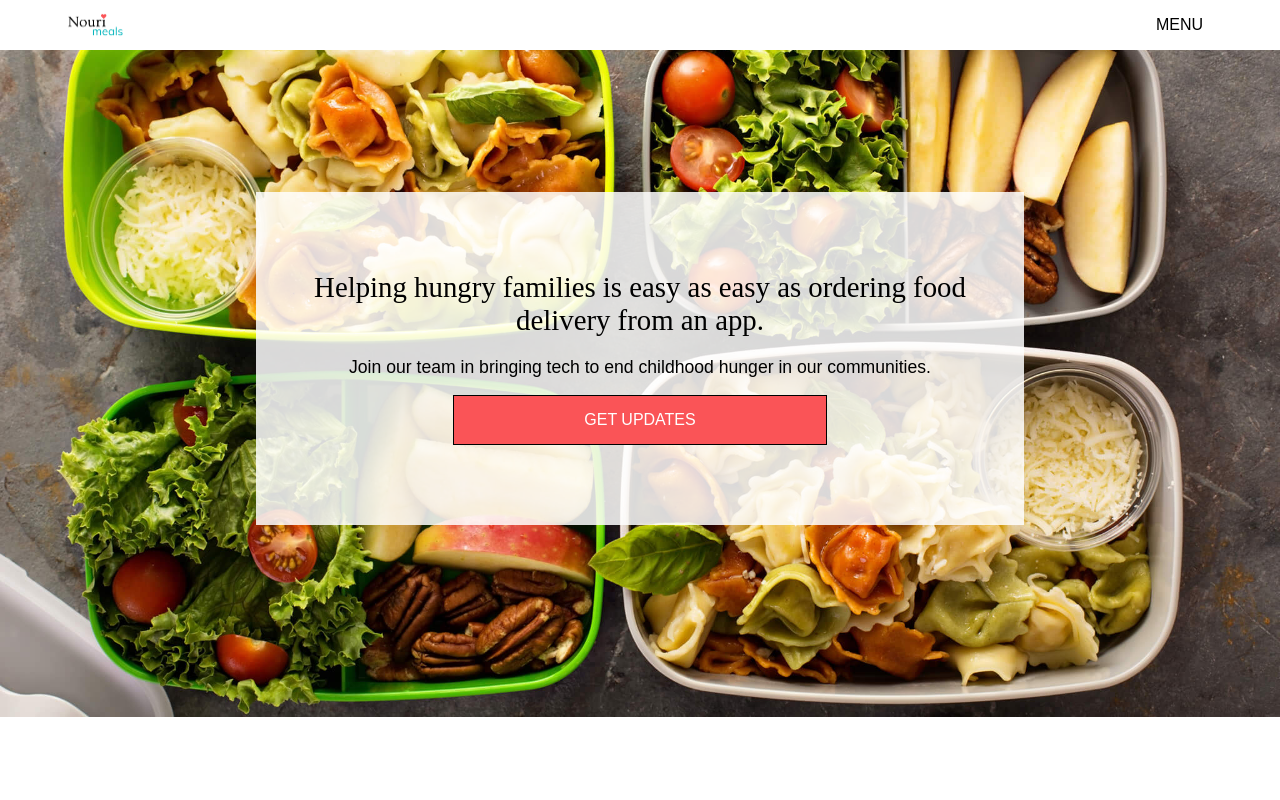
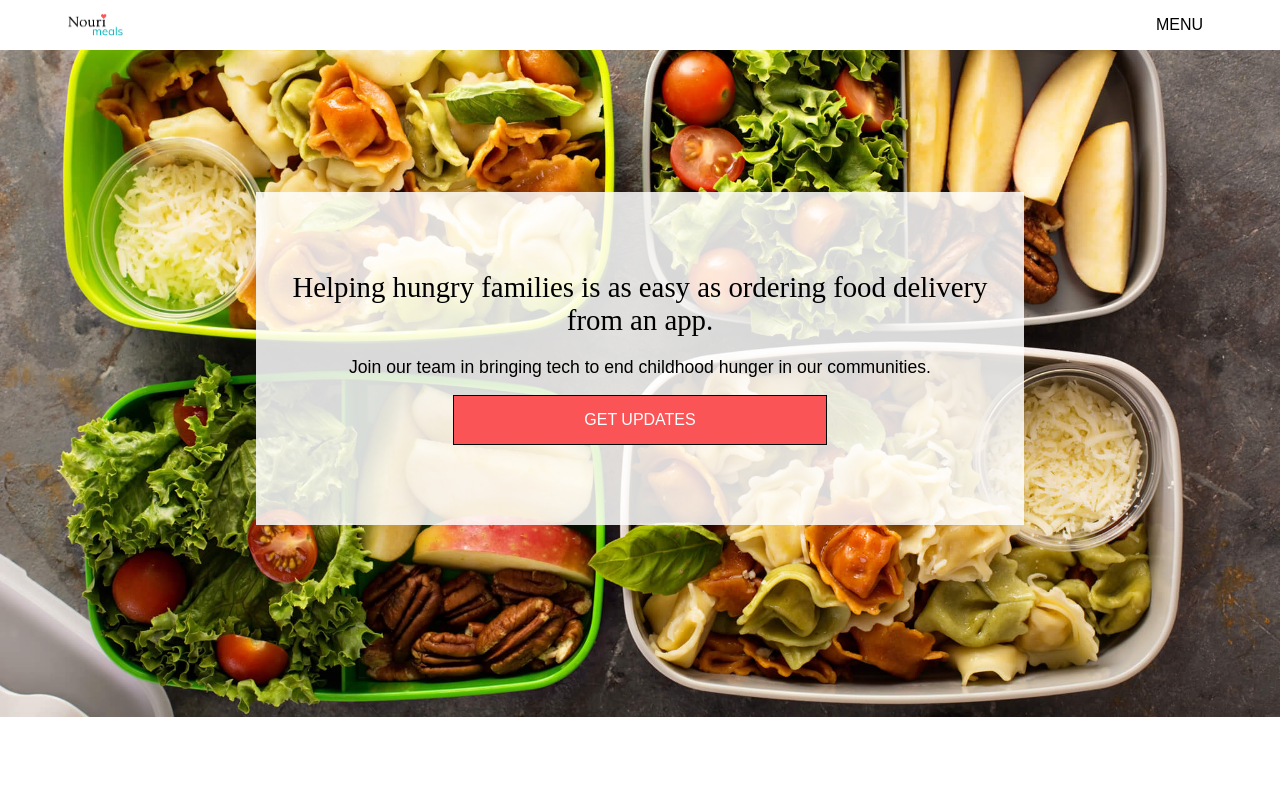
Before and after one commit to nourimeals/website, a React app: page / in a window 1280 px wide. Shown: the top 800 px of the page. Built offline with nearby package versions, Linux system fonts and the light colour scheme; a web font is replaced by a local one.

Commit message:
Issue 50: Fix typo

```diff
--- a/src/components/home/home.jsx
+++ b/src/components/home/home.jsx
@@ -33,7 +33,7 @@ class HomePage extends React.Component {
       <Header />
         <section id="hero-block">
           <div className="cta-block">
-            <h1>Helping hungry families is easy as easy as ordering food delivery from an app.</h1>
+            <h1>Helping hungry families is as easy as ordering food delivery from an app.</h1>
             <p>Join our team in bringing tech to end childhood hunger in our communities.</p>
             <button onClick={this.runMailPopup} className="cta-btn">Get Updates</button>
           </div>
```
